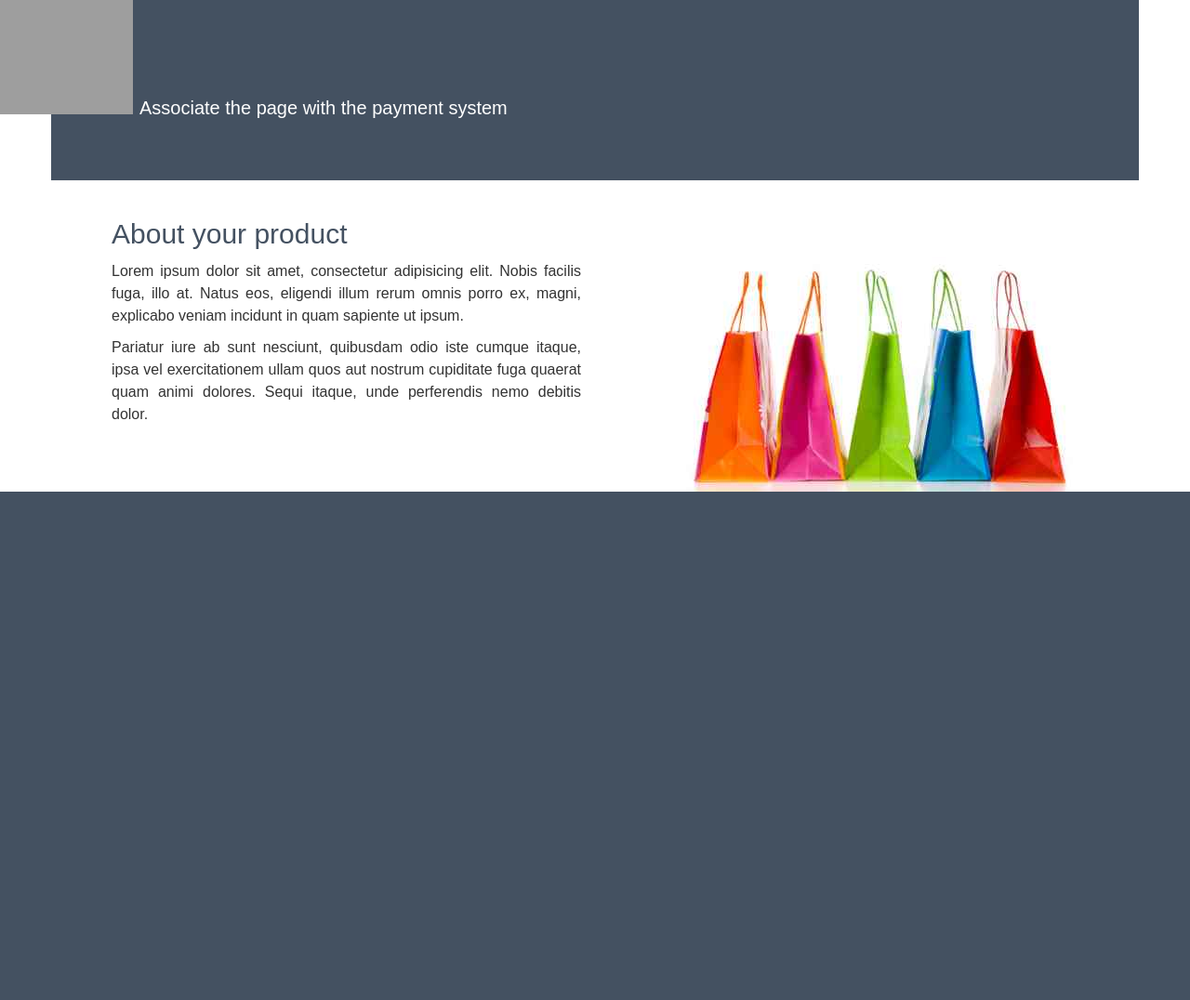
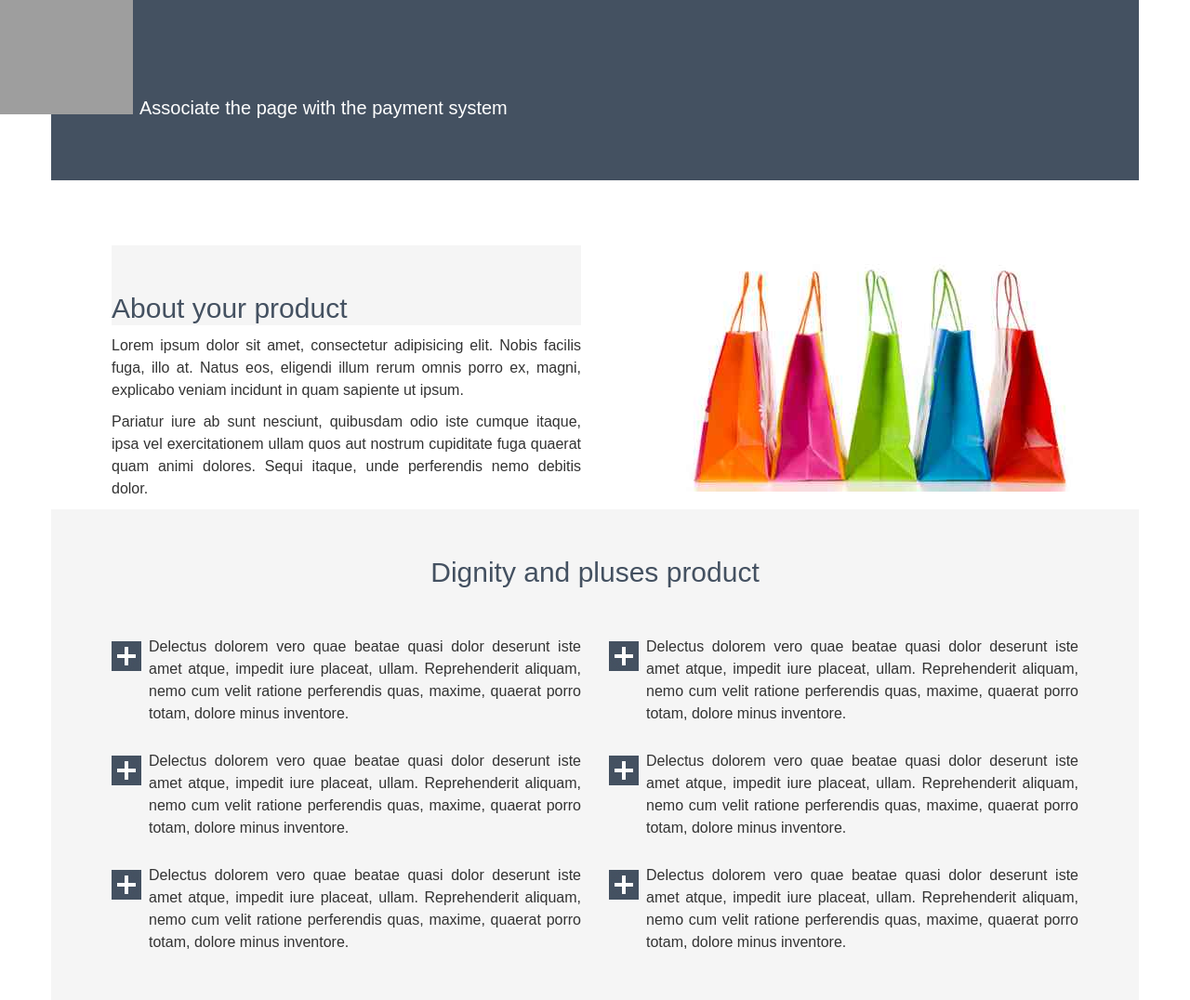
Before and after one commit to Jhon-Mosk/Portfolio, a PHP site: page / in a window 1280 px wide. Shown: the part 1289-2365 px from the top of the page at 93% size. Before the commit the page ends 1818 px from the top, so only its background shows below. Run offline with PHP 8.4, Linux system fonts and the light colour scheme; some libraries are stand-ins or nearby versions.

Commit message:
Added section "Dignity and pluses product"

```diff
--- a/Simple_Landing_Page/index.html
+++ b/Simple_Landing_Page/index.html
@@ -73,6 +73,61 @@
                 </div>
             </section>
         </div>
+        <div class="row headline">Dignity and pluses product</div>
+        <div class="row">
+            <section class="plus">
+                <div class="col-lg-6 col-md-6">
+                    <ul>
+                        <li>
+                            Delectus dolorem vero quae beatae quasi dolor deserunt iste amet atque, impedit iure
+                            placeat,
+                            ullam. Reprehenderit aliquam, nemo cum velit ratione perferendis quas, maxime, quaerat
+                            porro
+                            totam, dolore minus inventore.
+                        </li>
+                        <li>
+                            Delectus dolorem vero quae beatae quasi dolor deserunt iste amet atque, impedit iure
+                            placeat,
+                            ullam. Reprehenderit aliquam, nemo cum velit ratione perferendis quas, maxime, quaerat
+                            porro
+                            totam, dolore minus inventore.
+                        </li>
+                        <li>
+                            Delectus dolorem vero quae beatae quasi dolor deserunt iste amet atque, impedit iure
+                            placeat,
+                            ullam. Reprehenderit aliquam, nemo cum velit ratione perferendis quas, maxime, quaerat
+                            porro
+                            totam, dolore minus inventore.
+                        </li>
+                    </ul>
+                </div>
+                <div class="col-lg-6 col-md-6">
+                    <ul>
+                        <li>
+                            Delectus dolorem vero quae beatae quasi dolor deserunt iste amet atque, impedit iure
+                            placeat,
+                            ullam. Reprehenderit aliquam, nemo cum velit ratione perferendis quas, maxime, quaerat
+                            porro
+                            totam, dolore minus inventore.
+                        </li>
+                        <li>
+                            Delectus dolorem vero quae beatae quasi dolor deserunt iste amet atque, impedit iure
+                            placeat,
+                            ullam. Reprehenderit aliquam, nemo cum velit ratione perferendis quas, maxime, quaerat
+                            porro
+                            totam, dolore minus inventore.
+                        </li>
+                        <li>
+                            Delectus dolorem vero quae beatae quasi dolor deserunt iste amet atque, impedit iure
+                            placeat,
+                            ullam. Reprehenderit aliquam, nemo cum velit ratione perferendis quas, maxime, quaerat
+                            porro
+                            totam, dolore minus inventore.
+                        </li>
+                    </ul>
+                </div>
+            </section>
+        </div>
     </div>
     <script src="https://ajax.googleapis.com/ajax/libs/jquery/1.12.4/jquery.min.js"></script>
     <script src="packages/bootstrap-3.3.7-dist/js/bootstrap.min.js"></script>
--- a/Simple_Landing_Page/styles/style.css
+++ b/Simple_Landing_Page/styles/style.css
@@ -64,22 +64,38 @@ section {
   width: 430px;
   float: right;
 }
-@media (min-width: 0) and (max-width: 991px) {
+@media (min-width: 0) and (max-width: 1199px) {
   .aboutProduct img {
-    width: 100%;
-  }
-}
-@media (min-width: 992px) and (max-width: 1199px) {
-  .aboutProduct img {
-    float: right;
     width: 100%;
   }
 }
 .headline {
   font-size: 3rem;
-  font-weight: 400;
   line-height: 3.6rem;
   color: #445161;
-  margin-top: -10px;
+  padding-top: 50px;
   text-align: center;
+  background: #f5f5f5;
 }
+.plus {
+  background: #f5f5f5;
+  padding-bottom: 23px;
+}
+.plus:after {
+  content: '';
+  clear: both;
+  display: block;
+}
+.plus ul {
+  list-style: none;
+  color: #333333;
+  font-size: 16px;
+  line-height: 24px;
+  padding-left: 0;
+}
+.plus ul li {
+  padding-left: 40px;
+  margin-bottom: 27px;
+  text-align: justify;
+  background: url(../images/cross.jpg) no-repeat 0 6px;
+}
--- a/Simple_Landing_Page/styles/style.less
+++ b/Simple_Landing_Page/styles/style.less
@@ -55,7 +55,9 @@ header {
 
         .adaptive(0, 992px, {
             margin-top: 50px;
-        });
+        }
+
+        );
     }
 }
 
@@ -83,14 +85,43 @@ section {
 
         .adaptive(0, 1199px, {
             width: 100%;
-    });
+        }
+
+        );
+    }
 }
 
 .headline {
     font-size: 3rem;
-  font-weight: 400;
     line-height: 3.6rem;
     color: #445161;
-  margin-top: -10px;
+    padding-top: 50px;
     text-align: center;
+    background: #f5f5f5;
 }
+
+.plus {
+    background: #f5f5f5;
+    padding-bottom: 23px;
+
+    &:after {
+        content: '';
+        clear: both;
+        display: block;
+    }
+
+    ul {
+        list-style: none;
+        color: #333333;
+        font-size: 16px;
+        line-height: 24px;
+        padding-left: 0;
+    }
+
+    ul li {
+        padding-left: 40px;
+        margin-bottom: 27px;
+        text-align: justify;
+        background: url(../images/cross.jpg) no-repeat 0 6px;
+    }
+}
```
Lines whose indentation alone changed are shown as unchanged.
